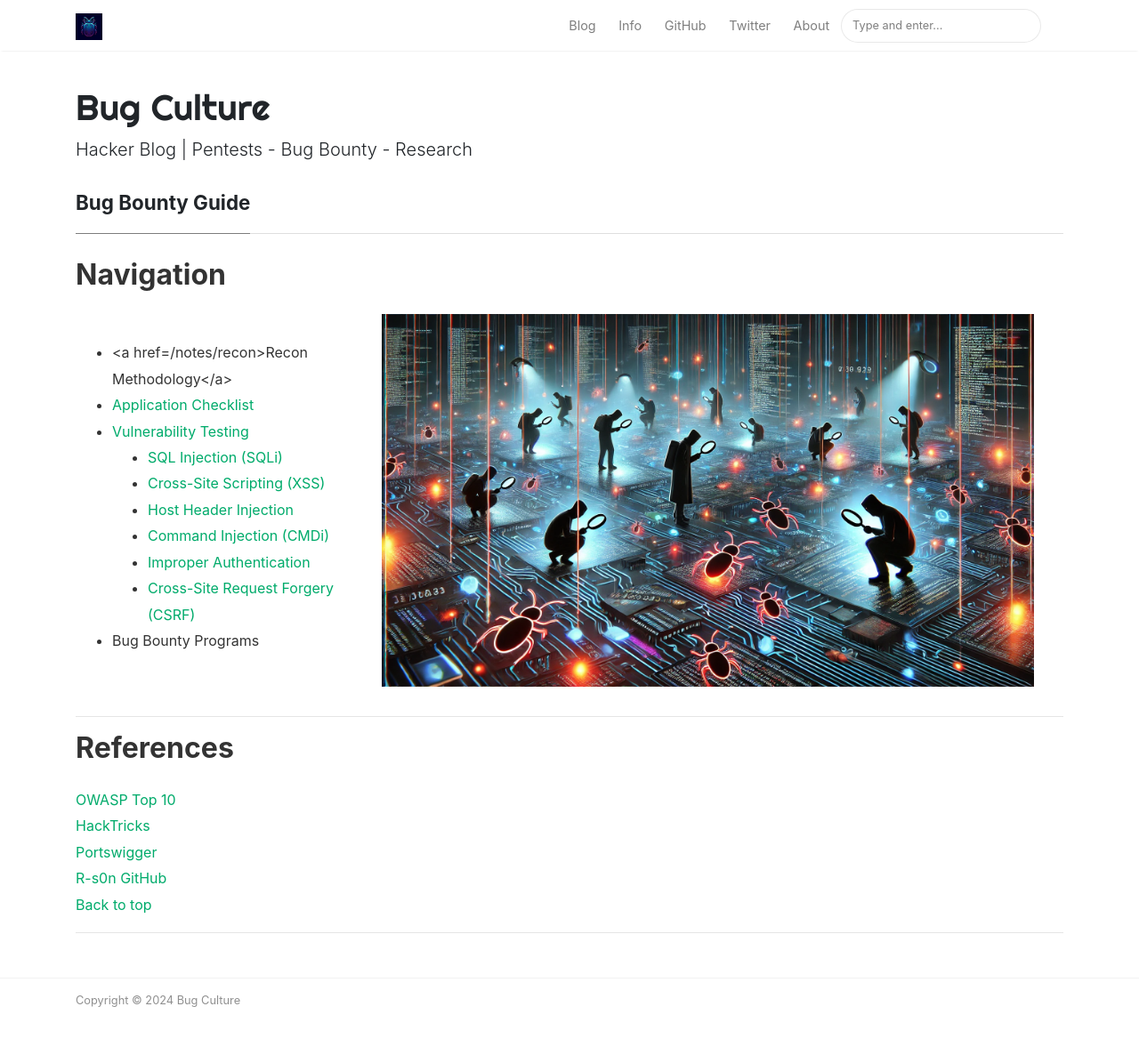
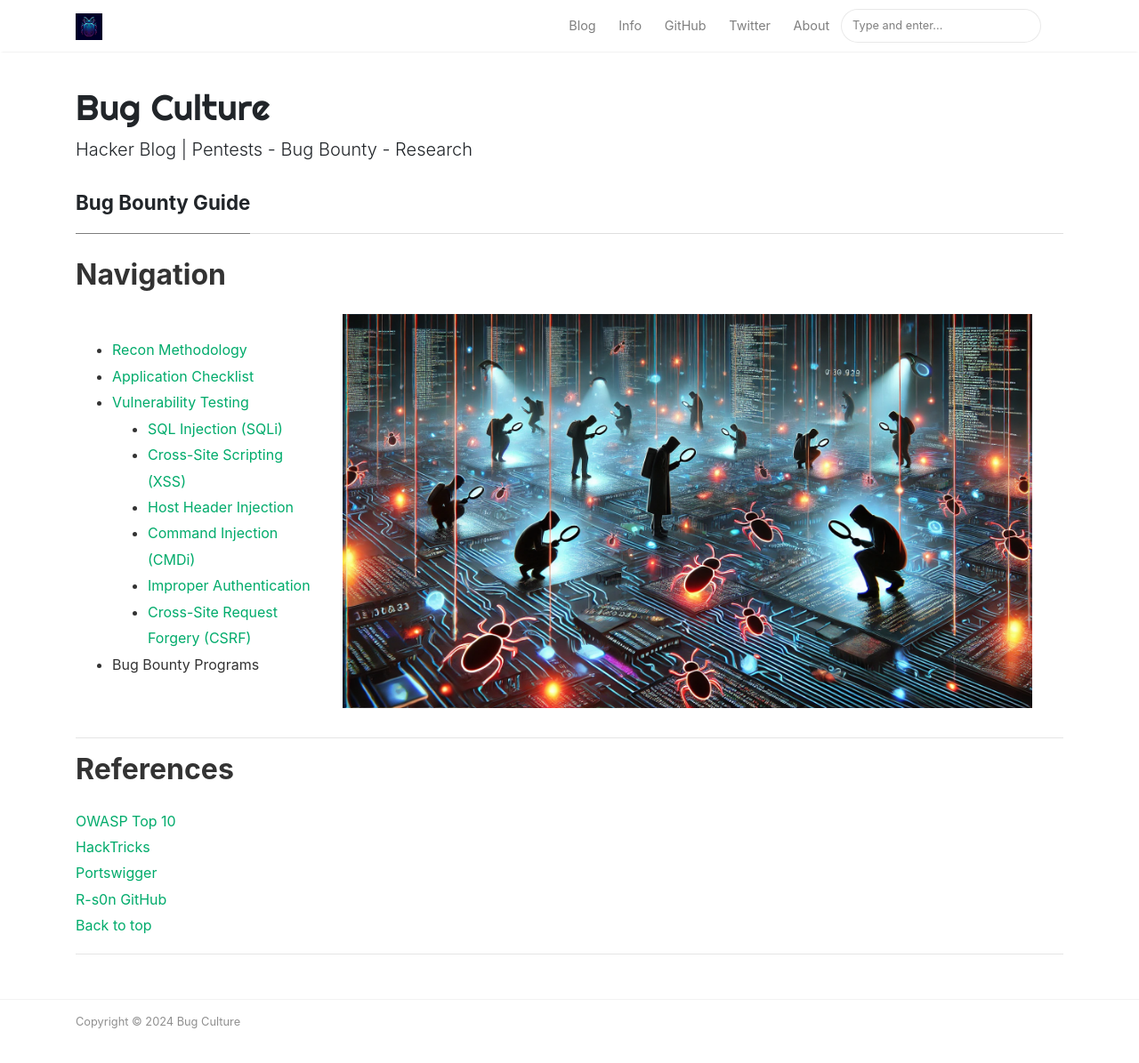
Before and after one commit to Turbul3nce/Turbul3nce.github.io, a Jekyll site: the page built from _pages/info.md, in a window 1280 px wide and 1232 px high. Shown: the top 1195 px of the window at 89% size. Built offline with Jekyll 4.4.1, drawn with Linux system fonts in a browser that asks for light colours; nearby versions of some CDN libraries.

Commit message:
Update info.md

```diff
--- a/_pages/info.md
+++ b/_pages/info.md
@@ -12,7 +12,7 @@ comments: false
       <!-- Navigation menu on the left -->
       <td>
         <ul>
-          <li><a href=/notes/recon>Recon Methodology</a></li>
+          <li><a href="/notes/recon">Recon Methodology</a></li>
           <li><a href="#application-checklist">Application Checklist</a></li>
           <li>
             <a href="#vulnerability-testing">Vulnerability Testing</a>
```
